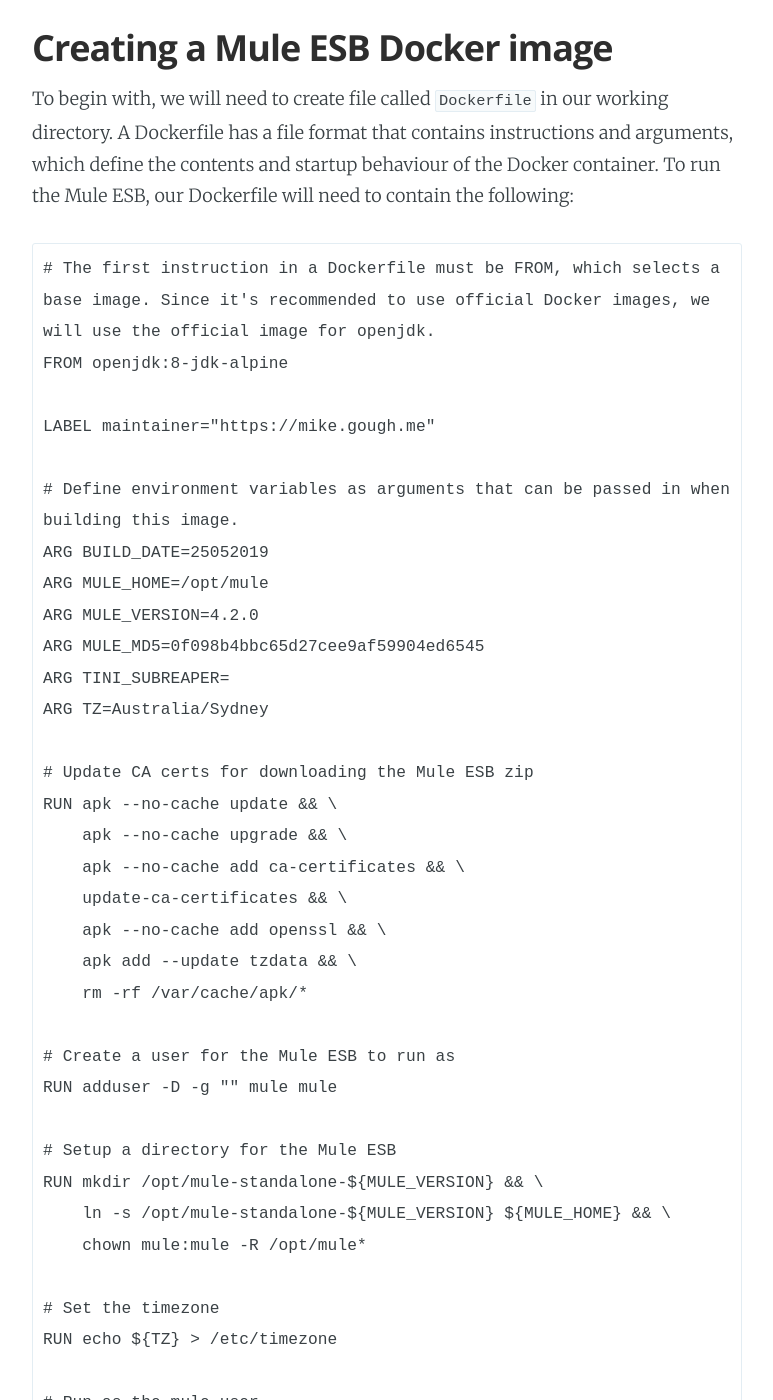
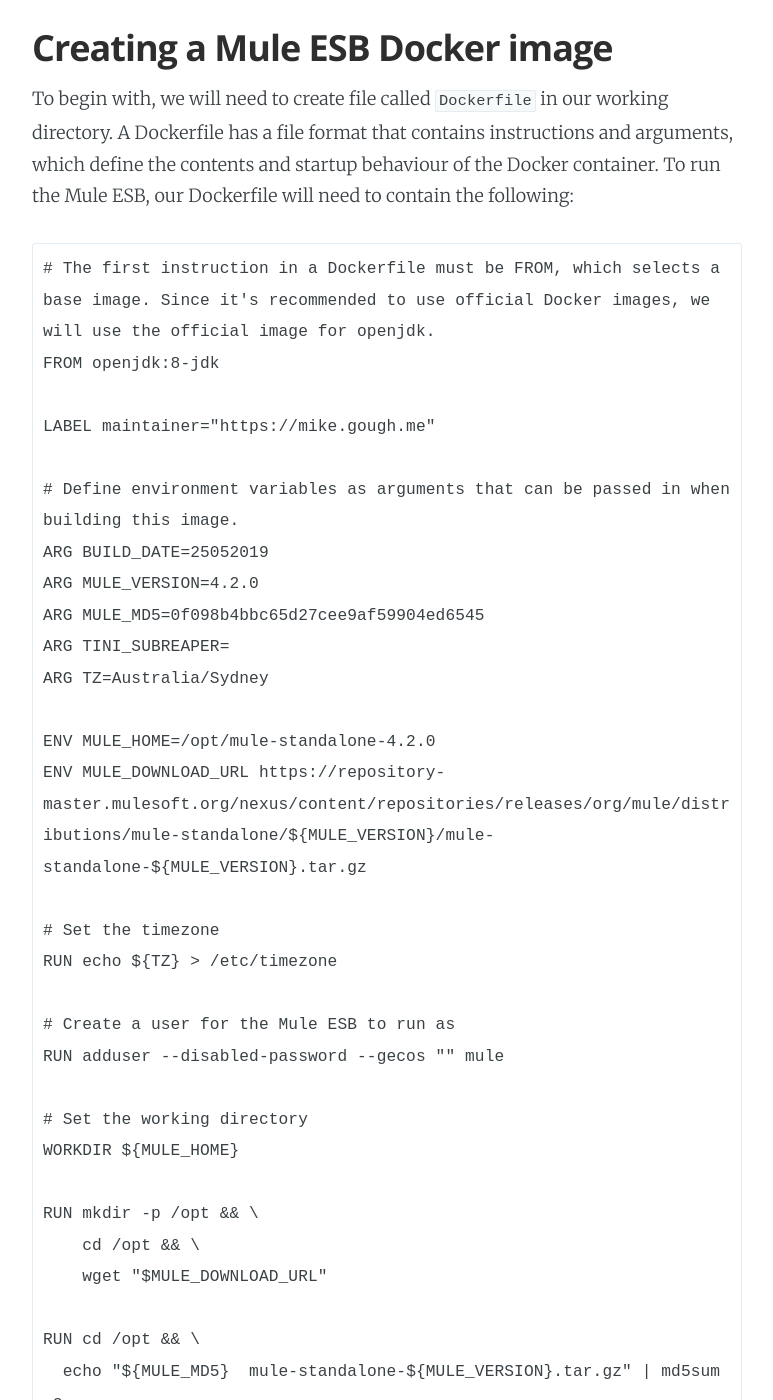
Before and after one commit to Mike-Gough/mike-gough.github.io, a Jekyll site: the page built from _posts/2019-05-26-containerising-mule-esb.markdown, in a window 1280 px wide and 1400 px high, scrolled down 897 px. Shown: the whole window, without its empty margins (253-1026 px from the left). Built offline with Jekyll 4.4.1, drawn with Linux system fonts in a browser that asks for light colours; some of the changed text lies outside the part shown.

Commit message:
fix dockerfile

````diff
--- a/_posts/2019-05-26-containerising-mule-esb.markdown
+++ b/_posts/2019-05-26-containerising-mule-esb.markdown
@@ -19,59 +19,56 @@
 To begin with, we will need to create file called ```Dockerfile``` in our working directory. A Dockerfile has a file format that contains instructions and arguments, which define the contents and startup behaviour of the Docker container. To run the Mule ESB, our Dockerfile will need to contain the following:
 ```
 # The first instruction in a Dockerfile must be FROM, which selects a base image. Since it's recommended to use official Docker images, we will use the official image for openjdk.
-FROM openjdk:8-jdk-alpine
+FROM openjdk:8-jdk
 
 LABEL maintainer="https://mike.gough.me"
 
 # Define environment variables as arguments that can be passed in when building this image.
 ARG BUILD_DATE=25052019
-ARG MULE_HOME=/opt/mule
 ARG MULE_VERSION=4.2.0
 ARG MULE_MD5=0f098b4bbc65d27cee9af59904ed6545
 ARG TINI_SUBREAPER=
 ARG TZ=Australia/Sydney
 
-# Update CA certs for downloading the Mule ESB zip
-RUN apk --no-cache update && \
-    apk --no-cache upgrade && \
-    apk --no-cache add ca-certificates && \
-    update-ca-certificates && \
-    apk --no-cache add openssl && \
-    apk add --update tzdata && \
-    rm -rf /var/cache/apk/*
-
-# Create a user for the Mule ESB to run as
-RUN adduser -D -g "" mule mule
-
-# Setup a directory for the Mule ESB
-RUN mkdir /opt/mule-standalone-${MULE_VERSION} && \
-    ln -s /opt/mule-standalone-${MULE_VERSION} ${MULE_HOME} && \
-    chown mule:mule -R /opt/mule*
+ENV MULE_HOME=/opt/mule-standalone-4.2.0
+ENV MULE_DOWNLOAD_URL https://repository-master.mulesoft.org/nexus/content/repositories/releases/org/mule/distributions/mule-standalone/${MULE_VERSION}/mule-standalone-${MULE_VERSION}.tar.gz
 
 # Set the timezone
 RUN echo ${TZ} > /etc/timezone
 
-# Run as the mule user
-USER mule
-
-# Unpack the Mule ESB and validate its checksum
-RUN cd ~ && wget https://repository-master.mulesoft.org/nexus/content/repositories/releases/org/mule/distributions/mule-standalone/${MULE_VERSION}/mule-standalone-${MULE_VERSION}.tar.gz && \
-    echo "${MULE_MD5}  mule-standalone-${MULE_VERSION}.tar.gz" | md5sum -c && \
-    cd /opt && \
-    tar xvzf ~/mule-standalone-${MULE_VERSION}.tar.gz && \
-    rm ~/mule-standalone-${MULE_VERSION}.tar.gz
-
-# Set the mount locations
-VOLUME ["${MULE_HOME}/logs", "${MULE_HOME}/conf", "${MULE_HOME}/apps", "${MULE_HOME}/domains"]
+# Create a user for the Mule ESB to run as
+RUN adduser --disabled-password --gecos "" mule
 
 # Set the working directory
 WORKDIR ${MULE_HOME}
 
+RUN mkdir -p /opt && \
+    cd /opt && \
+    wget "$MULE_DOWNLOAD_URL"
+
+RUN cd /opt && \
+  echo "${MULE_MD5}  mule-standalone-${MULE_VERSION}.tar.gz" | md5sum -c
+
+# Unpack Mule ESB
+RUN tar xvzf /opt/mule-standalone-${MULE_VERSION}.tar.gz -C /opt && \
+  rm -f /opt/mule-standalone-${MULE_VERSION}.tar.gz
+
+RUN cd /opt && \
+  rm -rf mule && \
+  ln -s mule-standalone-${MULE_VERSION} mule && \
+  cd /opt/mule-standalone-${MULE_VERSION}
+
+# Set the mount locations
+VOLUME ["${MULE_HOME}/logs", "${MULE_HOME}/conf", "${MULE_HOME}/apps", "${MULE_HOME}/domains", "${MULE_HOME}/patches", "${MULE_HOME}/.mule"]
+
 # Run this command on container start
-CMD [ "/opt/mule/bin/mule"]
+CMD [ "${MULE_HOME}/bin/mule"]
 
-# Expose the port 8081
+# Expose the default HTTP port 8081
 EXPOSE 8081
+
+# Expose the default JMX port
+EXPOSE 1099
 ```
 
 The above Docker file will create an image based on the official openjdk Docker image. It downloads and installs a specific version of the Mule ESB which can be passed as an optional argument when running the build process. After downloading the Mule ESB it computes the MD5 checksum, also passed as an optional argument, to verify the integrity of the file download. To create the Docker image with version 4.2.0 of the Mule ESB, run the following command:
````
